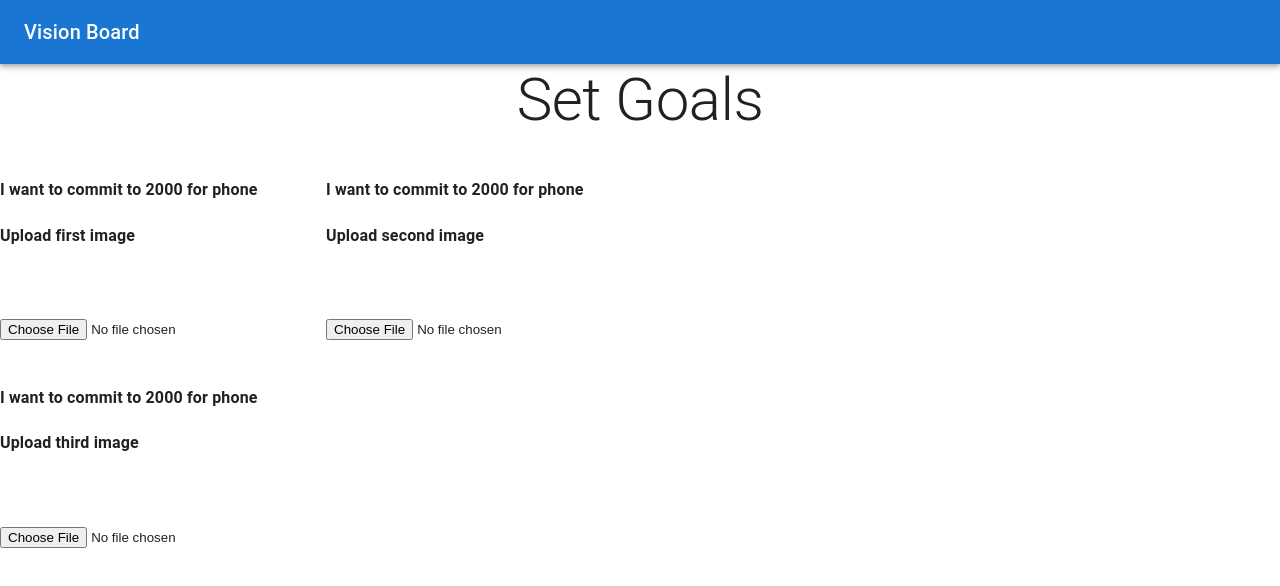
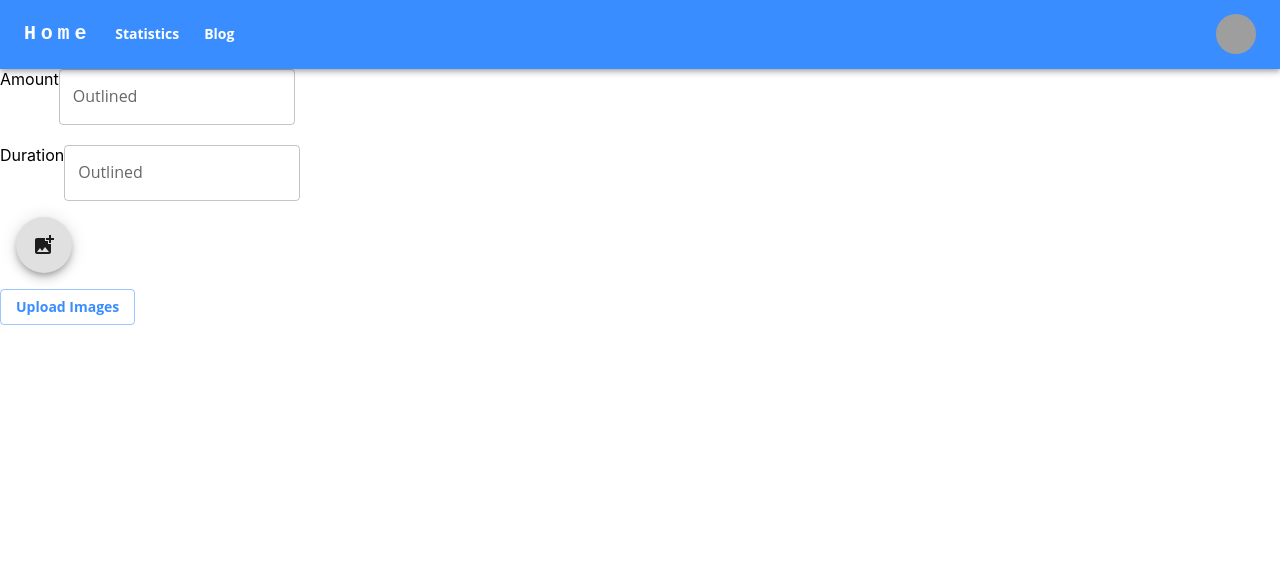
Before and after one commit to khalil0525/SacHacks-TeamCrunch, a React (Create React App) app in the folder Client/sachacks-fe/: page /vision in a window 1280 px wide. Shown: the top 586 px of the page. Built offline with nearby package versions, Linux system fonts and the light colour scheme; grey boxes are pictures that could not be loaded.

Commit message:
Fixed vision board

```diff
--- a/Client/sachacks-fe/src/App.js
+++ b/Client/sachacks-fe/src/App.js
@@ -3,10 +3,12 @@ import { BrowserRouter } from "react-router-dom";
 import ClientRouter from "./ClientRouter";
 import { ThemeProvider } from "@mui/material/styles";
 import { theme } from "./themes/theme";
+import Navbar from "./components/Navbar";
 function App() {
   return (
     <ThemeProvider theme={theme}>
       <BrowserRouter>
+        <Navbar />
         <ClientRouter />
       </BrowserRouter>
     </ThemeProvider>
--- /dev/null
+++ b/Client/sachacks-fe/src/components/Navbar.js
@@ -0,0 +1,164 @@
+import * as React from "react";
+import AppBar from "@mui/material/AppBar";
+import Box from "@mui/material/Box";
+import Toolbar from "@mui/material/Toolbar";
+import IconButton from "@mui/material/IconButton";
+import Typography from "@mui/material/Typography";
+import Menu from "@mui/material/Menu";
+import MenuIcon from "@mui/icons-material/Menu";
+import Container from "@mui/material/Container";
+import Avatar from "@mui/material/Avatar";
+import Button from "@mui/material/Button";
+import Tooltip from "@mui/material/Tooltip";
+import MenuItem from "@mui/material/MenuItem";
+import AdbIcon from "@mui/icons-material/Adb";
+
+const pages = ["Statistics", "Blog"];
+const settings = ["Profile", "Account", "Dashboard", "Logout"];
+
+const Navbar = () => {
+  const [anchorElNav, setAnchorElNav] = React.useState(null);
+  const [anchorElUser, setAnchorElUser] = React.useState(null);
+
+  const handleOpenNavMenu = (event) => {
+    setAnchorElNav(event.currentTarget);
+  };
+  const handleOpenUserMenu = (event) => {
+    setAnchorElUser(event.currentTarget);
+  };
+
+  const handleCloseNavMenu = () => {
+    setAnchorElNav(null);
+  };
+
+  const handleCloseUserMenu = () => {
+    setAnchorElUser(null);
+  };
+
+  return (
+    <AppBar position="static">
+      <Container maxWidth="xl">
+        <Toolbar disableGutters>
+          <Typography
+            variant="h6"
+            noWrap
+            component="a"
+            href="/"
+            sx={{
+              mr: 2,
+              display: { xs: "none", md: "flex" },
+              fontFamily: "monospace",
+              fontWeight: 700,
+              letterSpacing: ".3rem",
+              color: "inherit",
+              textDecoration: "none",
+            }}
+          >
+            Home
+          </Typography>
+
+          <Box sx={{ flexGrow: 1, display: { xs: "flex", md: "none" } }}>
+            <IconButton
+              size="large"
+              aria-label="account of current user"
+              aria-controls="menu-appbar"
+              aria-haspopup="true"
+              onClick={handleOpenNavMenu}
+              color="inherit"
+            >
+              <MenuIcon />
+            </IconButton>
+            <Menu
+              id="menu-appbar"
+              anchorEl={anchorElNav}
+              anchorOrigin={{
+                vertical: "bottom",
+                horizontal: "left",
+              }}
+              keepMounted
+              transformOrigin={{
+                vertical: "top",
+                horizontal: "left",
+              }}
+              open={Boolean(anchorElNav)}
+              onClose={handleCloseNavMenu}
+              sx={{
+                display: { xs: "block", md: "none" },
+              }}
+            >
+              {pages.map((page) => (
+                <MenuItem key={page} onClick={handleCloseNavMenu}>
+                  <Typography textAlign="center">{page}</Typography>
+                </MenuItem>
+              ))}
+            </Menu>
+          </Box>
+          <Typography
+            variant="h5"
+            noWrap
+            component="a"
+            href=""
+            sx={{
+              mr: 2,
+              display: { xs: "flex", md: "none" },
+              flexGrow: 1,
+              fontFamily: "monospace",
+              fontWeight: 700,
+              letterSpacing: ".3rem",
+              color: "inherit",
+              textDecoration: "none",
+            }}
+          >
+            Lucky
+          </Typography>
+          <Box sx={{ flexGrow: 1, display: { xs: "none", md: "flex" } }}>
+            {pages.map((page) => (
+              <Button
+                key={page}
+                onClick={handleCloseNavMenu}
+                sx={{ my: 2, color: "white", display: "block" }}
+              >
+                {page}
+              </Button>
+            ))}
+          </Box>
+
+          <Box sx={{ flexGrow: 0 }}>
+            <Tooltip title="Open settings">
+              <IconButton onClick={handleOpenUserMenu} sx={{ p: 0 }}>
+                <Avatar alt="Remy Sharp" src="/static/images/avatar/2.jpg" />
+              </IconButton>
+            </Tooltip>
+            <Menu
+              sx={{ mt: "45px" }}
+              id="menu-appbar"
+              anchorEl={anchorElUser}
+              anchorOrigin={{
+                vertical: "top",
+                horizontal: "right",
+              }}
+              keepMounted
+              transformOrigin={{
+                vertical: "top",
+                horizontal: "right",
+              }}
+              open={Boolean(anchorElUser)}
+              onClose={handleCloseUserMenu}
+            >
+              {settings.map((setting) => (
+                <MenuItem
+                  key={setting}
+                  onClick={handleCloseUserMenu}
+                  href="/user"
+                >
+                  <Typography textAlign="center">{setting}</Typography>
+                </MenuItem>
+              ))}
+            </Menu>
+          </Box>
+        </Toolbar>
+      </Container>
+    </AppBar>
+  );
+};
+export default Navbar;
--- a/Client/sachacks-fe/src/pages/VisionBoard.js
+++ b/Client/sachacks-fe/src/pages/VisionBoard.js
@@ -1,152 +1,115 @@
-import React, { state, useState } from "react";
-import AppBar from "@mui/material/AppBar";
-import Button from "@mui/material/Button";
-import Card from "@mui/material/Card";
-import CardActions from "@mui/material/CardActions";
-import CardContent from "@mui/material/CardContent";
-import CardMedia from "@mui/material/CardMedia";
-import CssBaseline from "@mui/material/CssBaseline";
-import Grid from "@mui/material/Grid";
-import Item from "@mui/material/Grid";
-import Stack from "@mui/material/Stack";
-import Box from "@mui/material/Box";
-import Toolbar from "@mui/material/Toolbar";
-import Typography from "@mui/material/Typography";
-import Container from "@mui/material/Container";
-import Link from "@mui/material/Link";
-import { createTheme, ThemeProvider } from "@mui/material/styles";
+import { useEffect, useRef, useState } from "react";
+import TextField from "@mui/material/TextField";
+import {
+  Button,
+  Card,
+  CardActionArea,
+  CardContent,
+  CardMedia,
+  Fab,
+  Grid,
+} from "@mui/material";
+import axios from "axios";
+import AddPhotoAlternateIcon from "@material-ui/icons/AddPhotoAlternate";
 
-const VisionBoard = () => {
-  const [selectedImage, setSelectedImage] = useState(null);
-  const [selectedImage1, setSelectedImage1] = useState(null);
-  const [selectedImage2, setSelectedImage2] = useState(null);
-  const theme = createTheme();
-  const amount = 2000;
-  const thing = "phone";
+const VisionBoard = (props) => {
+  const inputRef = useRef(null);
+  const [files, setFiles] = useState([]);
+  const [imagesURL, setImagesURL] = useState([]);
+  const [duration, setDuration] = useState(0);
+  const [amount, setAmount] = useState(0);
+  const upload = (e) => {
+    e.preventDefault();
+    const uploaders = files.map((file) => {
+      const formData = new FormData();
+      formData.append("file", file);
+      formData.append("upload_preset", "tcojxvly");
+
+      return axios
+        .post(
+          `https://api.cloudinary.com/v1_1/nabroleon/image/upload`,
+          formData
+        )
+        .then((res) => {
+          setImagesURL((prevState) => [...prevState, res.data.secure_url]);
+        });
+    });
+
+    axios.all(uploaders).then(console.log(imagesURL));
+  };
+
+  useEffect(() => {
+    if (imagesURL.length === 3) {
+      axios.post("http://localhost:5000/api/goal", {
+        img1: imagesURL[0],
+        img2: imagesURL[1],
+        img3: imagesURL[2],
+        duration: duration,
+        amount: amount,
+      });
+    }
+  }, [imagesURL]);
 
   return (
-    <ThemeProvider theme={theme}>
-      <CssBaseline />
-      <AppBar position="relative">
-        <Toolbar>
-          <Typography variant="h6" color="inherit" align="center">
-            Vision Board
-          </Typography>
-        </Toolbar>
-      </AppBar>
+    <>
+      <label htmlFor="amount">Amount</label>
+      <TextField
+        type="number"
+        onChange={(e) => setAmount(e.target.value)}
+        id="amount"
+        label="Outlined"
+      />
+      <br />
+      <br />
+      <label htmlFor="duration">Duration</label>
+      <TextField
+        type="number"
+        onChange={(e) => setDuration(e.target.value)}
+        id="duration"
+        label="Outlined"
+      />
 
-      <Container maxWidth="sm">
-        <Typography
-          component="h1"
-          variant="h2"
-          align="center"
-          color="text.primary"
-          gutterBottom
-        >
-          Set Goals
-        </Typography>
-      </Container>
+      {files.length !== 0 && (
+        <Grid item xs={12} marginLeft={3}>
+          <Grid container marginTop={3} gap={3}>
+            {files.map((file) => (
+              <Card sx={{ maxWidth: 345 }}>
+                <CardActionArea>
+                  <CardMedia
+                    component="img"
+                    image={URL.createObjectURL(file)}
+                    alt="green iguana"
+                  />
+                </CardActionArea>
+              </Card>
+            ))}
+          </Grid>
+        </Grid>
+      )}
 
-      <Grid container spacing={3}>
-        <Grid item xs={3}>
-          <h4>
-            {" "}
-            I want to commit to {amount} for {thing}
-          </h4>
-          <h4>Upload first image</h4>
-          {selectedImage && (
-            <Box>
-              <img
-                alt="not fount"
-                width={"250px"}
-                src={URL.createObjectURL(selectedImage)}
-              />
-              <br />
-              <Button
-                variant="contained"
-                onClick={() => setSelectedImage(null)}
-              >
-                Remove
-              </Button>
-            </Box>
-          )}
-
-          <br />
-
-          <br />
+      <CardContent>
+        <Grid container justify="center" alignItems="center">
           <input
+            accept="image/*"
+            multiple
             type="file"
-            name="myImage"
-            onChange={(event) => {
-              console.log(event.target.files[0]);
-              setSelectedImage(event.target.files[0]);
+            ref={inputRef}
+            style={{ display: "none" }}
+            onChange={(e) => {
+              setFiles(Array.from(e.target.files));
             }}
           />
+          <label htmlFor="contained-button-file">
+            <Fab component="span" onClick={() => inputRef.current.click()}>
+              <AddPhotoAlternateIcon />
+            </Fab>
+          </label>
         </Grid>
-        <Grid item xs={6}>
-          <Item>
-            <h4>
-              I want to commit to {amount} for {thing}
-            </h4>
-            <h4>Upload second image</h4>
-            {selectedImage1 && (
-              <div>
-                <img
-                  alt="not fount"
-                  width={"250px"}
-                  src={URL.createObjectURL(selectedImage1)}
-                />
-                <br />
-                <button onClick={() => setSelectedImage1(null)}>Remove</button>
-              </div>
-            )}
-            <br />
-
-            <br />
-            <input
-              type="file"
-              name="myImage"
-              onChange={(event) => {
-                console.log(event.target.files[0]);
-                setSelectedImage1(event.target.files[0]);
-              }}
-            />
-          </Item>
-        </Grid>
-
-        <Grid item xs={9}>
-          <Item>
-            <h4>
-              I want to commit to {amount} for {thing}
-            </h4>
-            <h4>Upload third image</h4>
-            {selectedImage2 && (
-              <Box>
-                <img
-                  alt="not fount"
-                  width={"250px"}
-                  src={URL.createObjectURL(selectedImage2)}
-                />
-                <br />
-                <button onClick={() => setSelectedImage2(null)}>Remove</button>
-              </Box>
-            )}
-            <br />
-
-            <br />
-            <input
-              type="file"
-              name="myImage"
-              onChange={(event) => {
-                console.log(event.target.files[0]);
-                setSelectedImage2(event.target.files[0]);
-              }}
-            />
-          </Item>
-        </Grid>
-      </Grid>
-      {/* End footer */}
-    </ThemeProvider>
+      </CardContent>
+      <Button variant="outlined" onClick={upload}>
+        Upload Images
+      </Button>
+    </>
   );
 };
 
```
